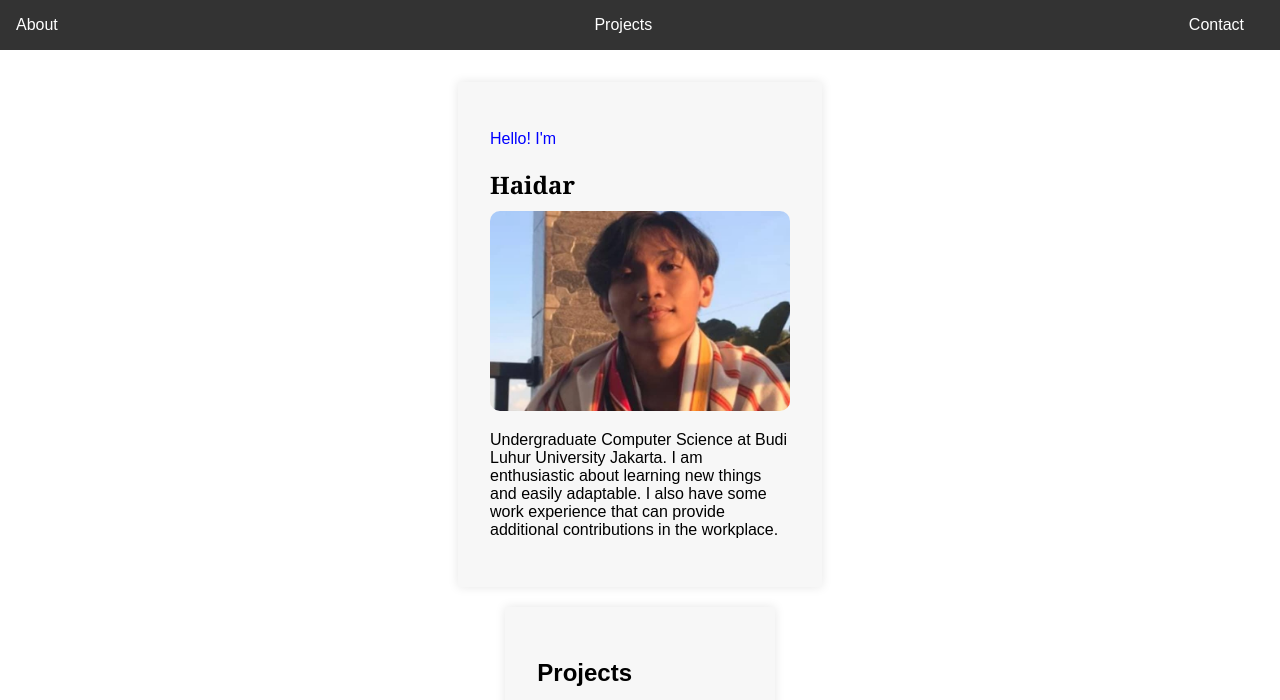
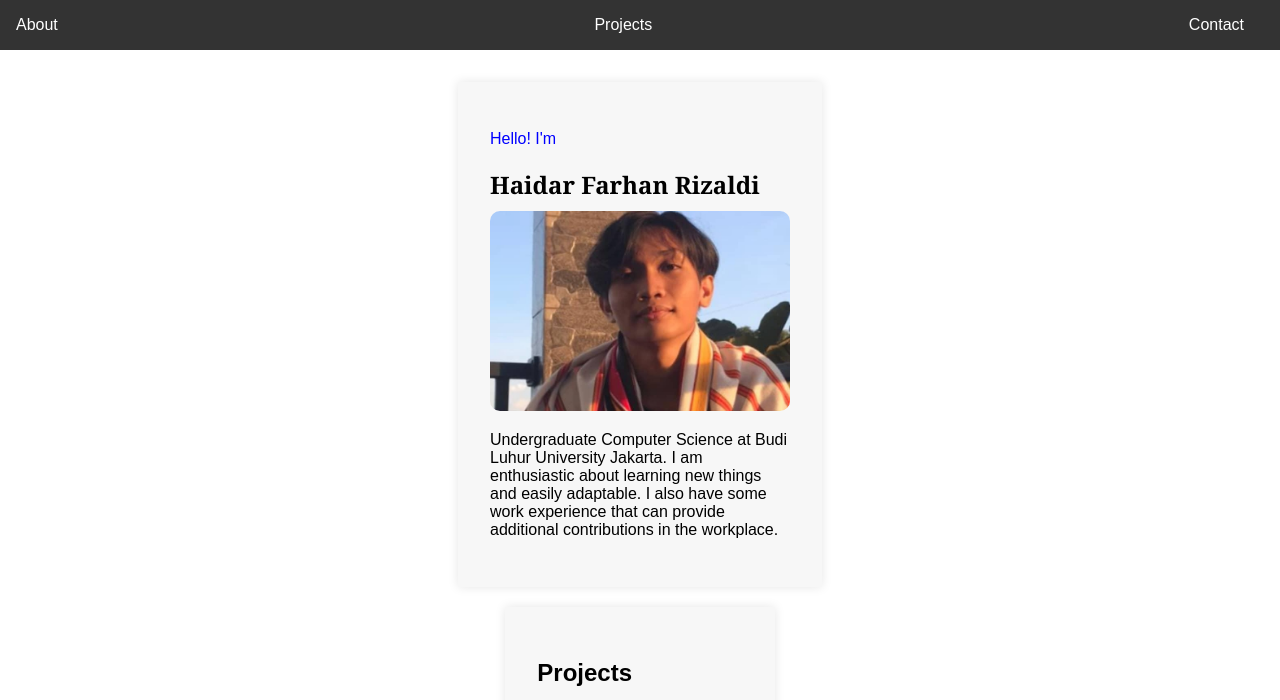
Before and after one commit to Daarr24/mynewportofolio, a website: page index.html in a window 1280 px wide. Shown: the top 700 px of the page. Drawn offline with Linux system fonts and the light colour scheme.

Commit message:
index.html

```diff
--- a/index.html
+++ b/index.html
@@ -21,7 +21,7 @@
             <div style="margin: 0 auto; width: 300px;">
                 <!-- content here -->
             <p style="color: blue;">Hello! I'm</p>
-            <h1 style="font-family: Georgia, 'Times New Roman', Times, serif;">Haidar</h1>
+            <h1 style="font-family: Georgia, 'Times New Roman', Times, serif;">Haidar Farhan Rizaldi</h1>
             <img src="profile picture haidar.jpg" width="300" height="450" alt="Profile Picture">
             <p>Undergraduate Computer Science at Budi Luhur University Jakarta.
                 I am enthusiastic about learning new things and easily adaptable. I also have some work experience that can provide additional contributions in the workplace.</p>
```
